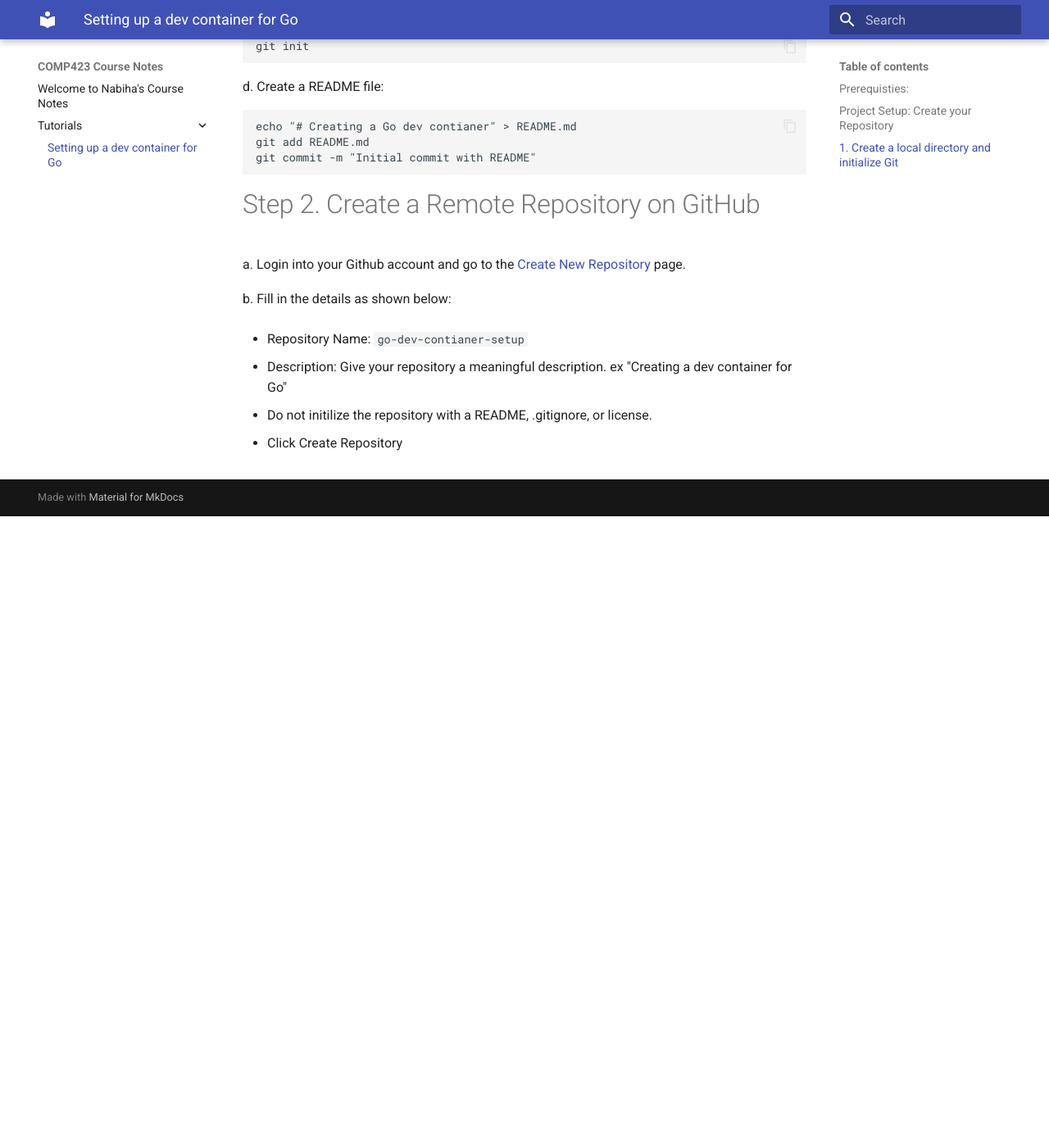
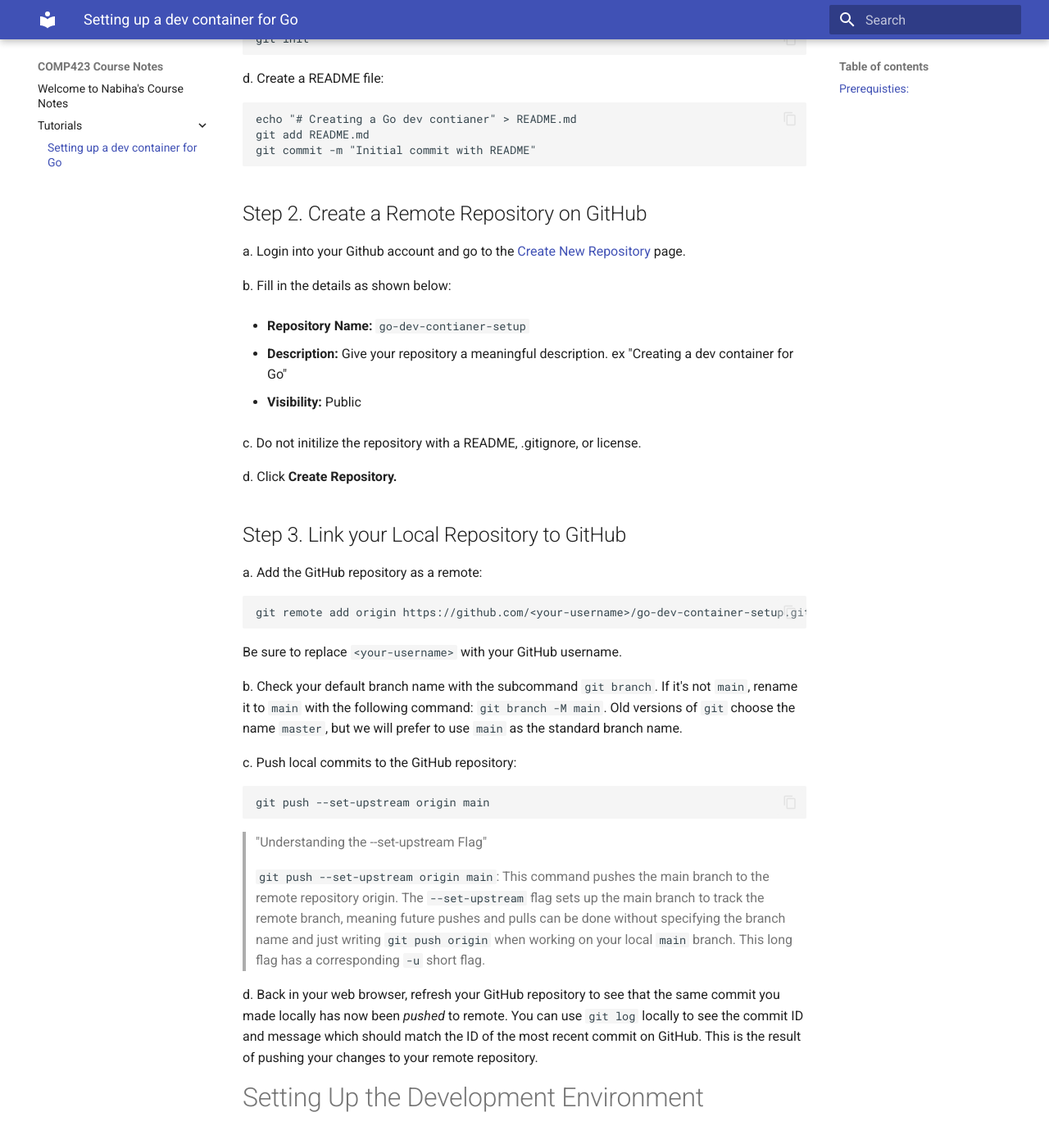
Before and after one commit to chnabi/comp423-course-notes, an MkDocs documentation site: the page built from docs/tutorials/go-setup.md, in a window 1280 px wide and 1400 px high, scrolled down 910 px. Shown: the top 1396 px of the window at 82% size. Built offline with MkDocs 1.6.1 and Material for MkDocs 9.7.7, drawn with Linux system fonts in a browser that asks for light colours; before the commit the page ends 1540 px from its top, so only the background shows below that; some of the changed text lies outside the part shown.

Commit message:
Finished the setup portion of the tutorial

````diff
--- a/docs/tutorials/go-setup.md
+++ b/docs/tutorials/go-setup.md
@@ -1,7 +1,7 @@
 # Setting up a dev container for Go
-*Primary author: Nabiha Choudhury https://github.com/chnabi
+* Primary author: [Nabiha Choudhury](https://github.com/chnabi)
 
-*Reviewer: Yohan Choi
+* Reviewer: [Yohan Choi](https://github.com/YummyYohan)
 
 ## Prerequisties:
 Before you get started make sure you have all of these:
@@ -16,7 +16,7 @@
 
 5. **Install the VS Code Extension for Go:** Install link provided [here](https://code.visualstudio.com/docs/languages/go)
 
-## Project Setup: Create your Repository
+# Project Setup: Create your Repository
 ## 1. Create a local directory and initialize Git
 
 a. Open your terminal or Command prompt
@@ -39,17 +39,95 @@
 git add README.md
 git commit -m "Initial commit with README"
 ```
-#Step 2. Create a Remote Repository on GitHub
+##Step 2. Create a Remote Repository on GitHub
 
 a. Login into your Github account and go to the [Create New Repository](https://github.com/new) page.
 
 b. Fill in the details as shown below:
 
-* Repository Name: `go-dev-contianer-setup`
+* **Repository Name:** `go-dev-contianer-setup`
 
-* Description: Give your repository a meaningful
+* **Description:** Give your repository a meaningful
  description. ex "Creating a dev container for Go"
 
-* Do not initilize the repository with a README, .gitignore, or license.
+* **Visibility:** Public
 
-* Click Create Repository
+c. Do not initilize the repository with a README, .gitignore, or license.
+
+d. Click **Create Repository.**
+
+## Step 3. Link your Local Repository to GitHub
+
+a. Add the GitHub repository as a remote:
+
+```{.cli .copy}
+git remote add origin https://github.com/<your-username>/go-dev-container-setup.git
+```
+Be sure to replace `<your-username>` with your GitHub username.
+
+b. Check your default branch name with the subcommand `git branch`. If it's not `main`, rename it to `main` with the following command: `git branch -M main`. Old versions of `git` choose the name `master`, but we will prefer to use `main` as the standard branch name.
+
+c. Push local commits to the GitHub repository:
+
+```{.cli .copy}
+git push --set-upstream origin main
+```
+> "Understanding the --set-upstream Flag"
+
+>`git push --set-upstream origin main`: This command pushes the main branch to the remote repository origin. The `--set-upstream` flag sets up the main branch to track the remote branch, meaning future pushes and pulls can be done without specifying the branch name and just writing `git push origin` when working on your local `main` branch. This long flag has a corresponding `-u` short flag.
+
+d. Back in your web browser, refresh your GitHub repository to see that the same commit you made locally has now been *pushed* to remote. You can use `git log` locally to see the commit ID and message which should match the ID of the most recent commit on GitHub. This is the result of pushing your changes to your remote repository.
+
+# Setting Up the Development Environment
+## Step 1. Add Development Container Configuration
+
+1. In VS Code, open the `go-dev-container-setup` directory. You can do this via: File > Open Folder.
+
+2. Install the **Dev Container** extension for VS Code.
+
+3. Create a `.devcontainer` directory in the root of your project with the following file inside of this "hidden" configuration directory:
+
+`devcontainer/devcontainer.json`
+
+The `devcontainer.json` file defines the configuration for your development environment. Here's how to set it up:
+
+## Configuration Details:
+
+- **`name`**: A descriptive name for your development container.
+- **`image`**: The Docker image to use. In this case, we use the latest Go development environment image. [Microsoft provides pre-built images optimized for various programming languages.](https://hub.docker.com/r/microsoft/vscode-devcontainers)
+- **`customizations`**: Adds useful configurations to Visual Studio Code. This includes installing extensions (like the Go extension) and applying specific settings.
+- **`postCreateCommand`**: Commands that run automatically after the container is set up. For Go projects, this could include installing dependencies using `go mod tidy`.
+
+Example `devcontainer.json`
+
+```{.json .copy}
+{
+  "name": "Go Development Environment",
+  "image": "mcr.microsoft.com/devcontainers/go:latest",
+  "customizations": {
+    "vscode": {
+      "settings": {},
+      "extensions": ["golang.Go"]
+    }
+  },
+  "postCreateCommand": "go mod tidy"
+}
+```
+Step 2. Add `go.mod` Go Dependency Configuration
+
+`go.mod`
+
+The `go.mod` file lists the Go dependencies needed for the project. It should be in your project's root directory. Here we will include our project name and a version of Go to use.
+
+```{.go .copy}
+module github.com/<your-username>/go-dev-container-setup
+
+go 1.20
+```
+Step 3. Reopen the Project in a VSCode Dev Contianer
+
+Reopen the project in the container by pressing `Ctrl+Shift+P` (or `Cmd+Shift+P on Mac`), typing "Dev Containers: Reopen in Container," and selecting the option. This may take a few minutes while the image is downloaded and the requirements are installed.
+
+Once your dev container setup completes, close the current terminal tab (trash can), open a new terminal pane within VSCode, and try running `go version` to see your dev container is running a recent version of Go without much effort!
+
+# Part 3. Creating a Simple "Hello World" Program in Go
````
